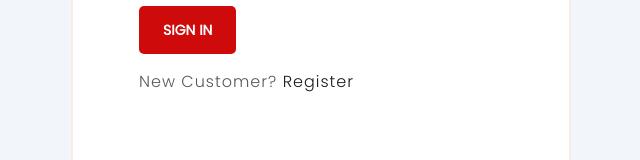
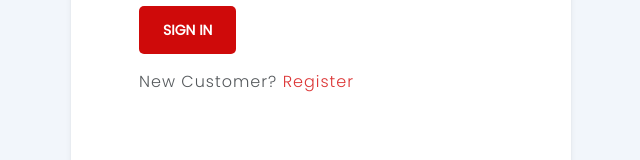
Before and after one commit to sachinpantha/ParyatanNepal, a React (Create React App) app in the folder client/: page /login in a window 1280 px wide. Shown: the part 459-619 px from the top of the page, without its empty margins (319-959 px from the left). Built offline with nearby package versions, Linux system fonts and the light colour scheme.

Commit message:
test ui change

```diff
--- a/client/src/index.css
+++ b/client/src/index.css
@@ -133,11 +133,10 @@ footer {
 	border-radius: 4px;
 	display: grid;
 	position: relative;
+	box-shadow: rgba(0, 0, 0, 0.1) 0px 4px 6px -1px,
+		rgba(0, 0, 0, 0.06) 0px 2px 4px -1px;
 	width: 500px !important;
 	height: 600px !important;
-	border: 2px solid;
-	border-color: rgba(205, 29, 29, 0.09);
-
 	place-items: center;
 	min-height: fit-content !important;
 	min-width: fit-content !important;
--- a/client/src/screens/LoginScreen.js
+++ b/client/src/screens/LoginScreen.js
@@ -19,12 +19,16 @@ const LoginScreen = () => {
 
   const userLogin = useSelector((state) => state.userLogin);
   const { loading, error, userInfo } = userLogin;
-
   const redirect = location.search ? location.search.split("=")[1] : "/home";
   const [type, setType] = useState("password");
   useEffect(() => {
     if (userInfo) {
       navigate(redirect);
+      toast('Login Successful!', {
+        type: 'success',
+        autoClose: 1500,
+        position: 'top-right'
+      })
     }
   }, [navigate, userInfo, redirect]);
 
@@ -52,7 +56,6 @@ const LoginScreen = () => {
         position: 'top-right'
       })
     }
-
   };
   const handleToggle = () => {
     setType(type == "password" ? "text" : "password");
@@ -98,7 +101,7 @@ const LoginScreen = () => {
       <Row className="py-3">
         <Col>
           New Customer?{" "}
-          <Link to={redirect ? `/register?redirect=${redirect}` : "/register"}>
+          <Link style={{ color: "#DC3535" }} to={redirect ? `/register?redirect=${redirect}` : "/register"}>
             Register
           </Link>
         </Col>
```
